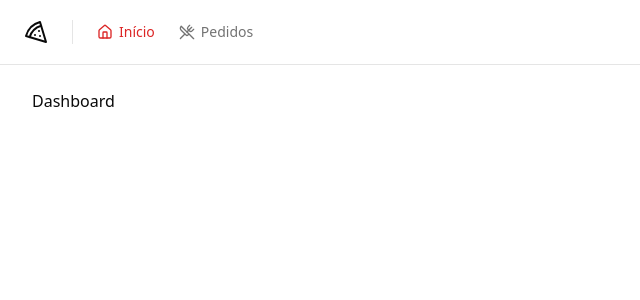
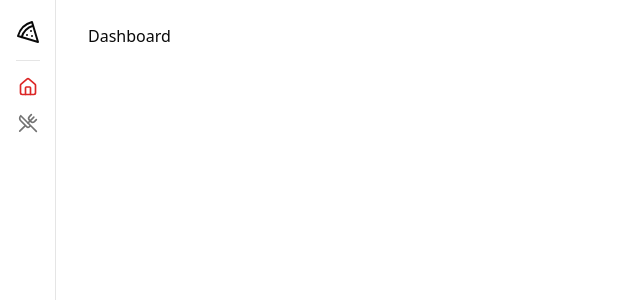
Before and after one commit to JoaoManoelDev/pizza-shop, a React (Vite) app: page / in a window 1280 px wide. Shown: the top 300 px of the page, without its empty margins (0-640 px from the left). Built offline with nearby package versions, Linux system fonts and the light colour scheme.

Commit message:
feat: modify Navbar and delete Header

```diff
--- a/src/components/header.tsx
+++ /dev/null
@@ -1,17 +0,0 @@
-import { Icons } from "@/components/icons"
-import { Navbar } from "@/components/navbar"
-import { Separator } from "@/components/ui/separator"
-
-export const Header = () => {
-  return (
-    <header className="border-b">
-      <div className="h-16 flex items-center gap-6 px-6">
-        <Icons.pizza className="w-6 h-6" />
-
-        <Separator orientation="vertical" className="h-6" />
-
-        <Navbar />
-      </div>
-    </header>
-  )
-}
--- a/src/components/navbar.tsx
+++ b/src/components/navbar.tsx
@@ -1,18 +1,41 @@
-import { NavLink } from "@/components/nav-link"
 import { Icons } from "@/components/icons"
+
+import { Separator } from "@/components/ui/separator"
+import { Tooltip, TooltipContent, TooltipProvider, TooltipTrigger } from "./ui/tooltip"
+import { NavLink } from "./nav-link"
 
 export const Navbar = () => {
   return (
-    <nav className="flex items-center space-x-4 lg:space-x-6">
-      <NavLink to="/">
-        <Icons.home className="w-4 h-4" />
-        Início
-      </NavLink>
+    <nav className="fixed inset-y-0 left-0 z-10 hidden w-14 flex-col border-r bg-background sm:flex">
+      <div className="flex flex-col items-center gap-4 px-2 sm:py-5">
+        <Icons.pizza className="w-6 h-6" />
 
-      <NavLink to="/orders">
-        <Icons.utensilsCrossed className="w-4 h-4" />
-        Pedidos
-      </NavLink>
+        <Separator className="w-6" />
+
+        <div className="flex flex-col gap-4 px-2">
+          <TooltipProvider delayDuration={100}>
+            <Tooltip>
+              <TooltipTrigger>
+                <NavLink to="/">
+                  <Icons.home className="w-5 h-5 transition-all group-hover:scale-110" />
+                  <span className="sr-only">dashboard</span>
+                </NavLink>
+              </TooltipTrigger>
+              <TooltipContent side="right">Início</TooltipContent>
+            </Tooltip>
+
+            <Tooltip>
+              <TooltipTrigger>
+                <NavLink to="/orders">
+                  <Icons.utensilsCrossed className="w-5 h-5 transition-all group-hover:scale-110" />
+                  <span className="sr-only">pizzashop</span>
+                </NavLink>
+              </TooltipTrigger>
+              <TooltipContent side="right">Vendas</TooltipContent>
+            </Tooltip>
+          </TooltipProvider>
+        </div>
+      </div>
     </nav>
   )
 }
--- a/src/pages/_layouts/app.tsx
+++ b/src/pages/_layouts/app.tsx
@@ -1,13 +1,13 @@
 import { Outlet } from "react-router-dom"
 
-import { Header } from "@/components/header"
+import { Navbar } from "@/components/navbar"
 
 export const AppLayout = () => {
   return (
     <div className="flex flex-col min-h-screen antialiased">
-      <Header />
+      <Navbar />
 
-      <div className="flex flex-1 flex-col gap-4 p-8 pt-6">
+      <div className="flex flex-1 flex-col gap-4 p-8 pt-6 ml-14">
        <Outlet />
       </div>
     </div>
```
